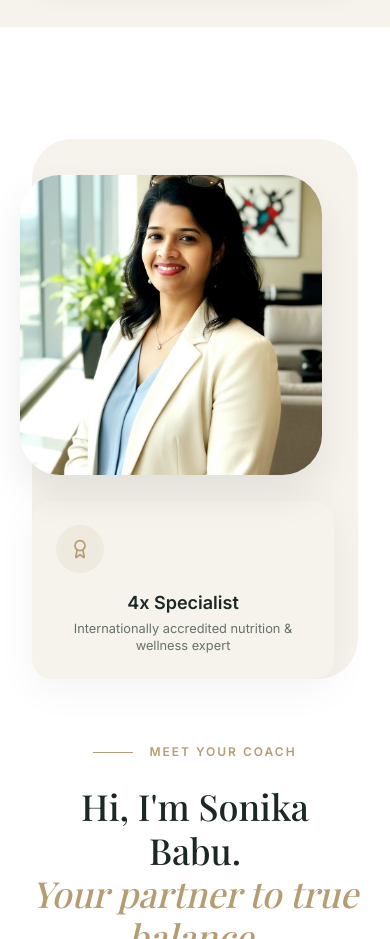
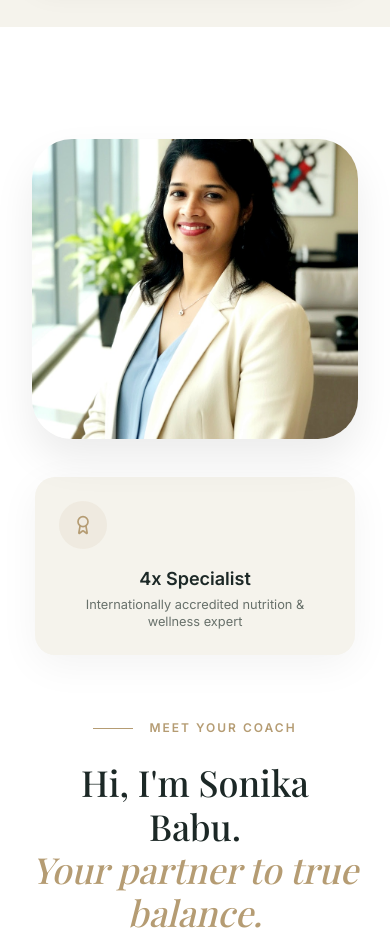
Before and after one commit to jithindevoffice-hue/nutrition-websie, a React (Vite) app: page / in a window 390 px wide. Shown: the part 1520-2459 px from the top of the page. Built offline with nearby package versions, Linux system fonts and the light colour scheme; a web font is replaced by a local one.

Commit message:
style: remove offset background styling from AboutSection images

```diff
--- a/src/components/AboutSection.module.css
+++ b/src/components/AboutSection.module.css
@@ -19,10 +19,6 @@
 
 .imageWrapper {
     position: relative;
-    background-color: var(--color-bg);
-    border-radius: 40px;
-    padding: 2rem 2rem 0 0;
-    /* Creates an offset background effect */
 }
 
 .image {
@@ -33,8 +29,6 @@
     box-shadow: 0 20px 40px rgba(0, 0, 0, 0.08);
     position: relative;
     z-index: 2;
-    transform: translate(-1rem, 1rem);
-    /* Slight offset from background color */
 }
 
 .badge {
@@ -165,12 +159,7 @@
         justify-content: center;
     }
 
-    .imageWrapper {
-        padding: 1.5rem 1.5rem 0 0;
-    }
-
     .image {
-        transform: translate(-0.75rem, 0.75rem);
         height: 400px;
     }
 
```
